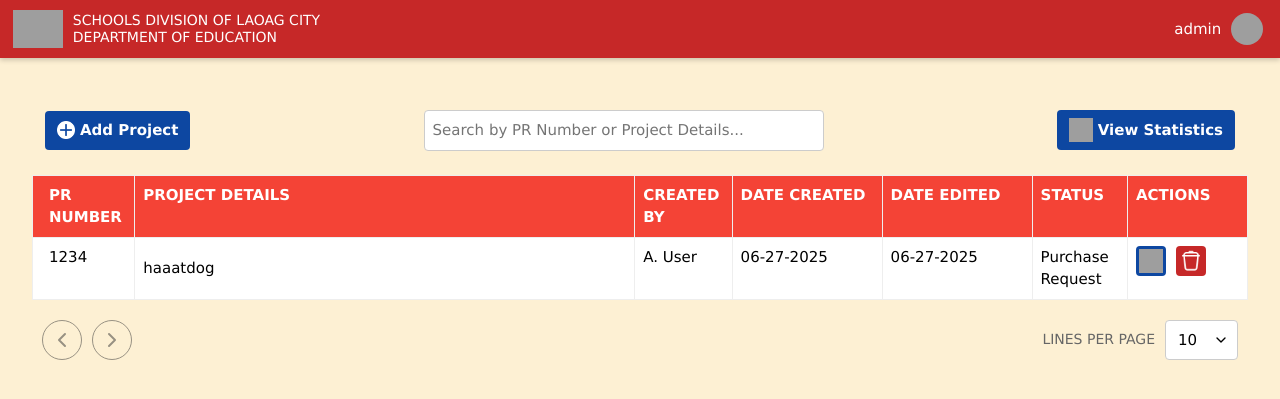
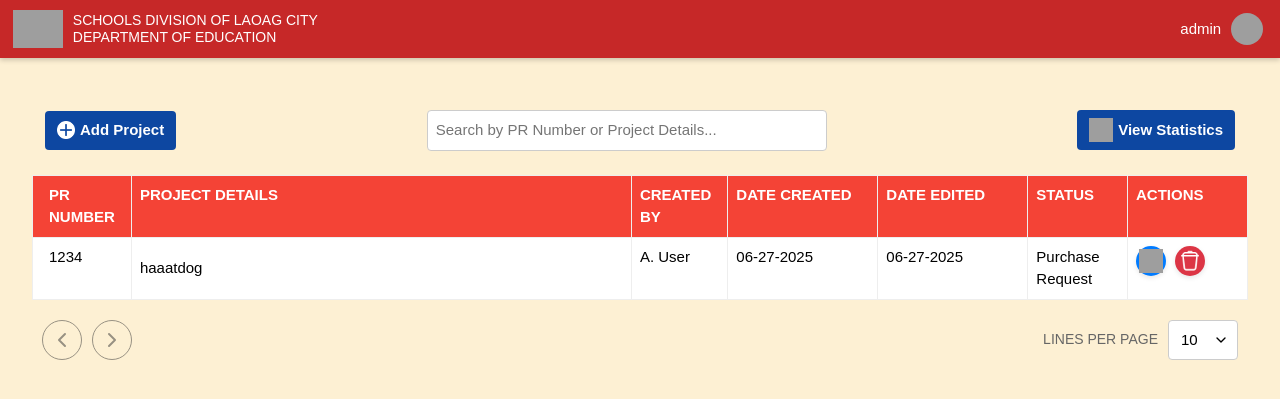
Before and after one commit to neqqlcs/DepEdBAC-TS-v20, a PHP site: page / in a window 1280 px wide. Shown: the top 399 px of the page. Run offline with PHP 8.4, Linux system fonts and the light colour scheme; a user stored in the database is signed in; data comes from the database, SQL or seed files in the repository; grey boxes are pictures that could not be loaded.

Commit message:
Add files via upload

```diff
--- a/assets/css/index.css
+++ b/assets/css/index.css
@@ -235,22 +235,34 @@
 
 /* Action Button Styles */
 .edit-project-btn, .delete-btn {
-    width: 30px;
-    height: 30px;
     display: inline-flex;
+    align-items: center;
     justify-content: center;
-    align-items: center;
+    width: 30px; /* Larger touch target */
+    height: 30px; /* Larger touch target */
     padding: 0;
+    border-radius: 50%; /* Make them round */
+    margin: 0;
     border: none;
-    border-radius: 4px;
     cursor: pointer;
-    font-size: 16px;
-    text-decoration: none;
-    color: inherit;
-    background-color: transparent;
+    transition: background-color 0.3s ease, transform 0.2s ease;
+    box-shadow: 0 2px 5px rgba(0,0,0,0.1);
 }
-.edit-project-btn { background-color: #0D47A1; color: white; }
-.delete-btn { background-color: #C62828; color: white; }
+.edit-project-btn { background-color: #007bff; color: white; }
+.delete-btn { background-color: #dc3545; color: white; }
+
+.delete-btn:hover {
+    background-color: #c82333;
+    transform: translateY(-3px);
+    box-shadow: 0 4px 10px rgba(0, 70, 161, 0.2);
+}
+
+.edit-project-btn:hover {
+    background-color: #0056b3;
+    transform: translateY(-3px);
+    box-shadow: 0 4px 10px rgba(0, 70, 161, 0.2);
+}
+
 .back-btn {
     display: inline-block;
     background-color: #0d47a1;
--- a/view/index_content.php
+++ b/view/index_content.php
@@ -5,8 +5,9 @@
     <meta name="viewport" content="width=device-width, initial-scale=1">
     <title>Dashboard - DepEd BAC Tracking System</title>
     <link rel="stylesheet" href="assets/css/Index.css">
+    <link rel="stylesheet" href="https://www.w3schools.com/w3css/5/w3.css">
     <link rel="stylesheet" href="assets/css/background.css">
-    <link rel="stylesheet" href="https://www.w3schools.com/w3css/5/w3.css">
+
 
 </head>
 <body>
```
